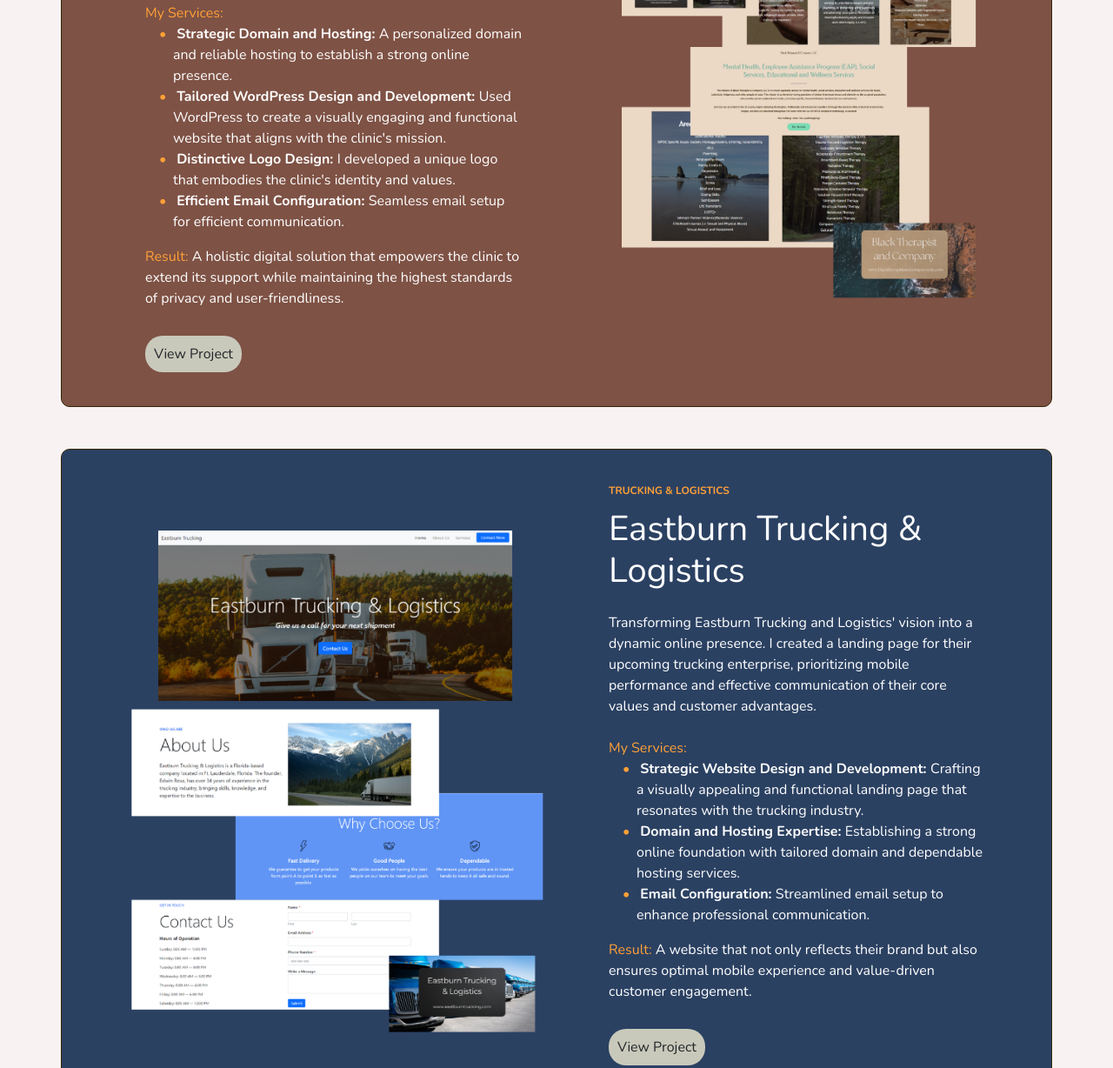
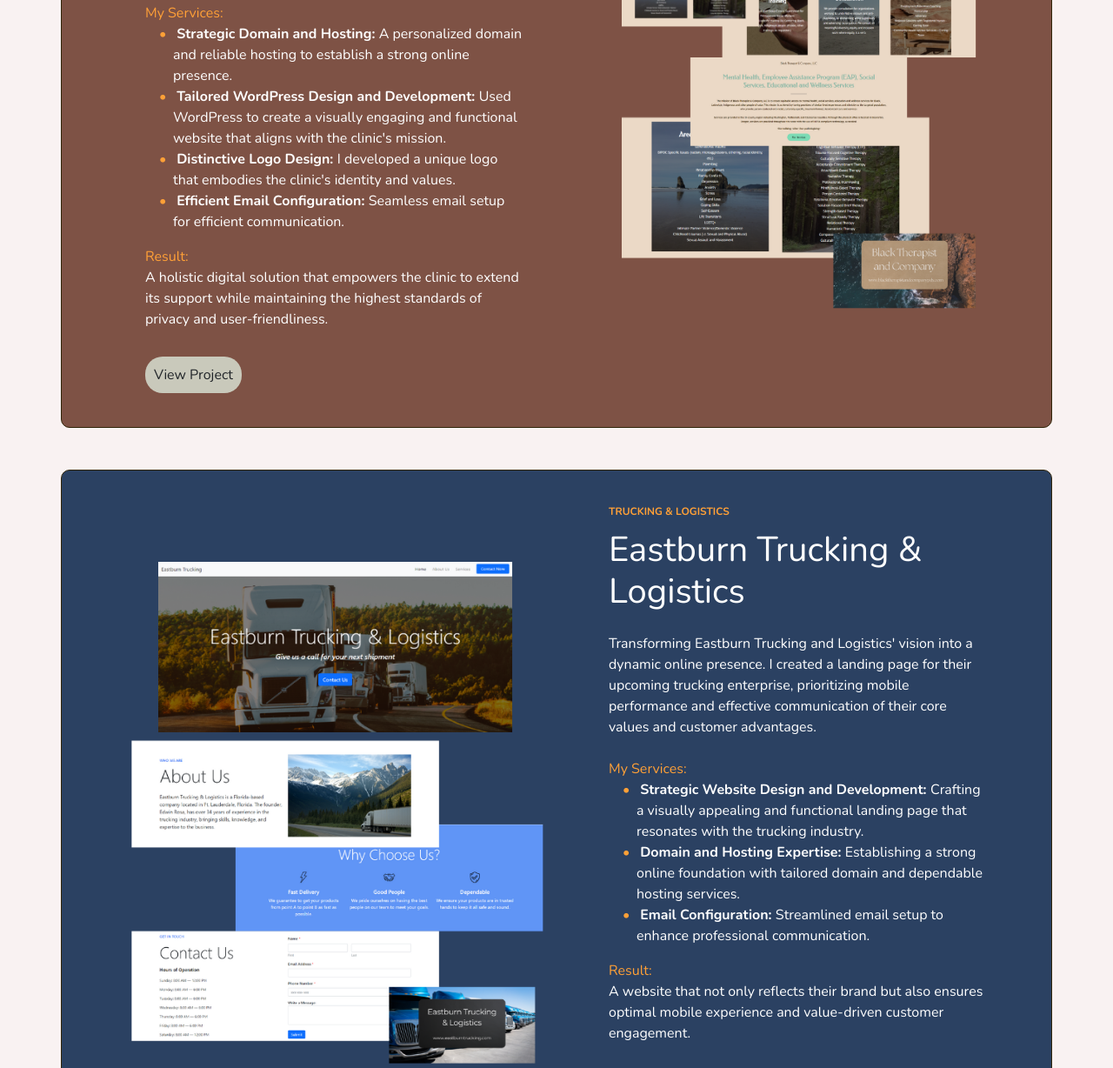
Before and after one commit to tam-114/Taystan, a plain HTML site: page index.html in a window 1280 px wide. Shown: the part 1795-3023 px from the top of the page at 87% size. Drawn offline with nearby package versions, Linux system fonts and the light colour scheme.

Commit message:
flex and text align left

```diff
--- a/css/styles.css
+++ b/css/styles.css
@@ -637,6 +637,14 @@
     color: white;
 }
 
+p.card-bg-color-text, span.card-bg-color-text {
+    display: flex;
+    align-items: flex-start;
+    justify-content: flex-start;
+    flex-direction: column;
+    text-align: left;
+}
+
 .project-card-img {
     position: relative;
     /* right: -33px; */
@@ -681,6 +689,7 @@
 
 .c-orange {
     color: var(---orange);
+    display: flex;
 }
 
 /* Form */
```
